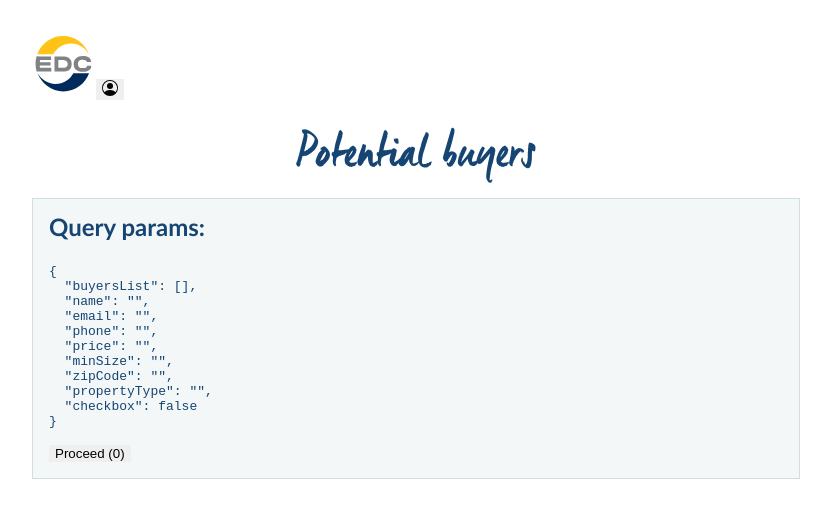
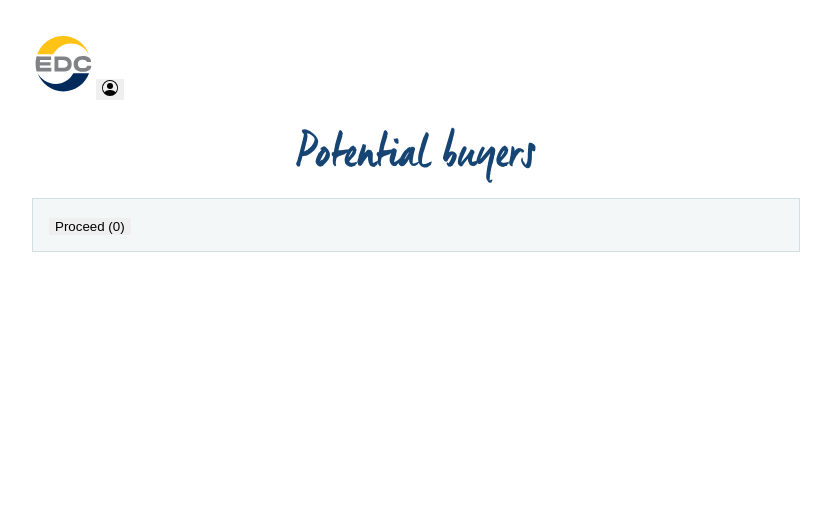
Before and after one commit to dani12h1/charlie-tango-case, a Next.js app: page /buyers in a window 1280 px wide. Shown: the top 518 px of the page, without its empty margins (224-1055 px from the left). Built offline with nearby package versions, Linux system fonts and the light colour scheme; a web font is replaced by a local one.

Commit message:
Dashboard can be accessed from all pages

```diff
--- a/src/pages/buyers/index.js
+++ b/src/pages/buyers/index.js
@@ -29,10 +29,10 @@ export default function Buyers({ data }) {
         <h1 className={styles.headline}>Potential buyers</h1>
 
         <div className={styles.content}>
-          <h2>Query params:</h2>
+          {/* <h2>Query params:</h2>
           <pre>
             <code>{JSON.stringify({ ...state, ...query }, null, 2)}</code>
-          </pre>
+          </pre> */}
 
           <section className="buyerContainer">
             {data.map((buyer) => (
```
Also changed, not shown: src/pages/dashboard.js (added, +7 -0 lines), src/pages/dashboard/dashboard.js (deleted).
